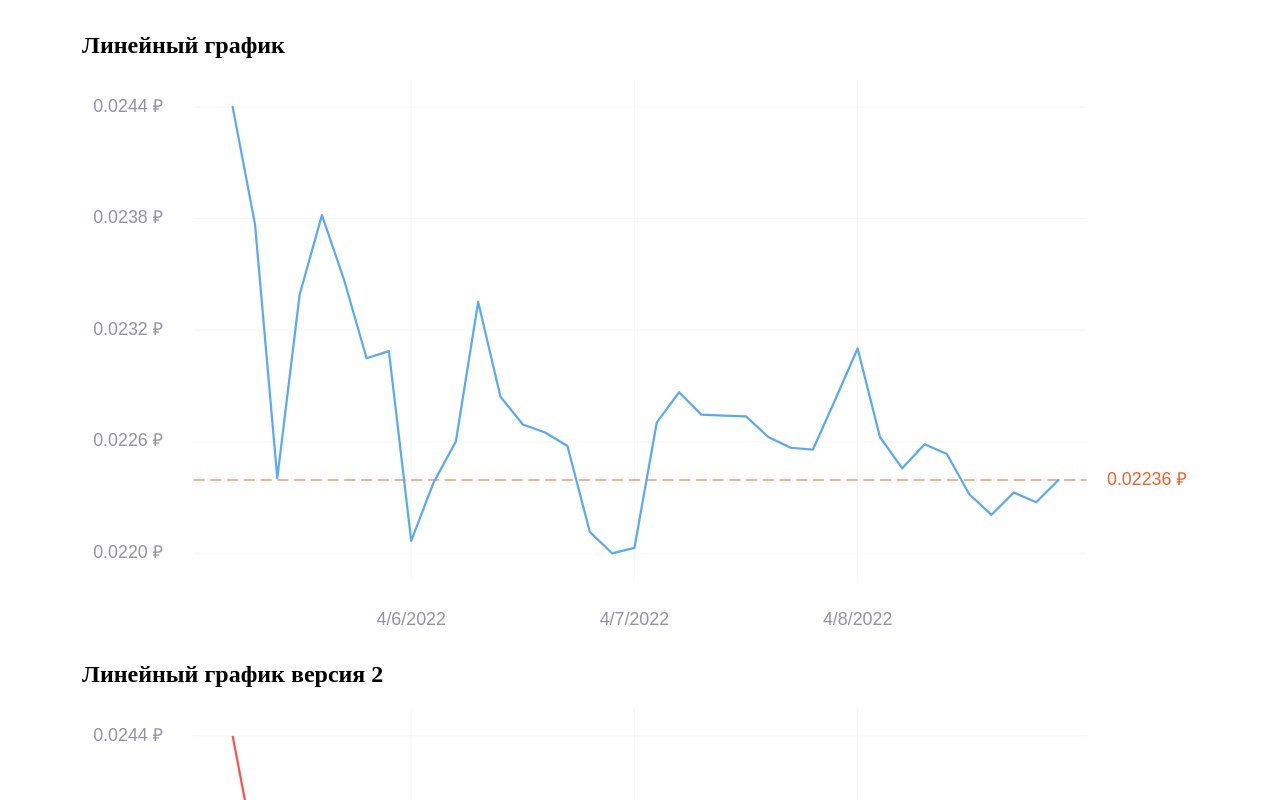
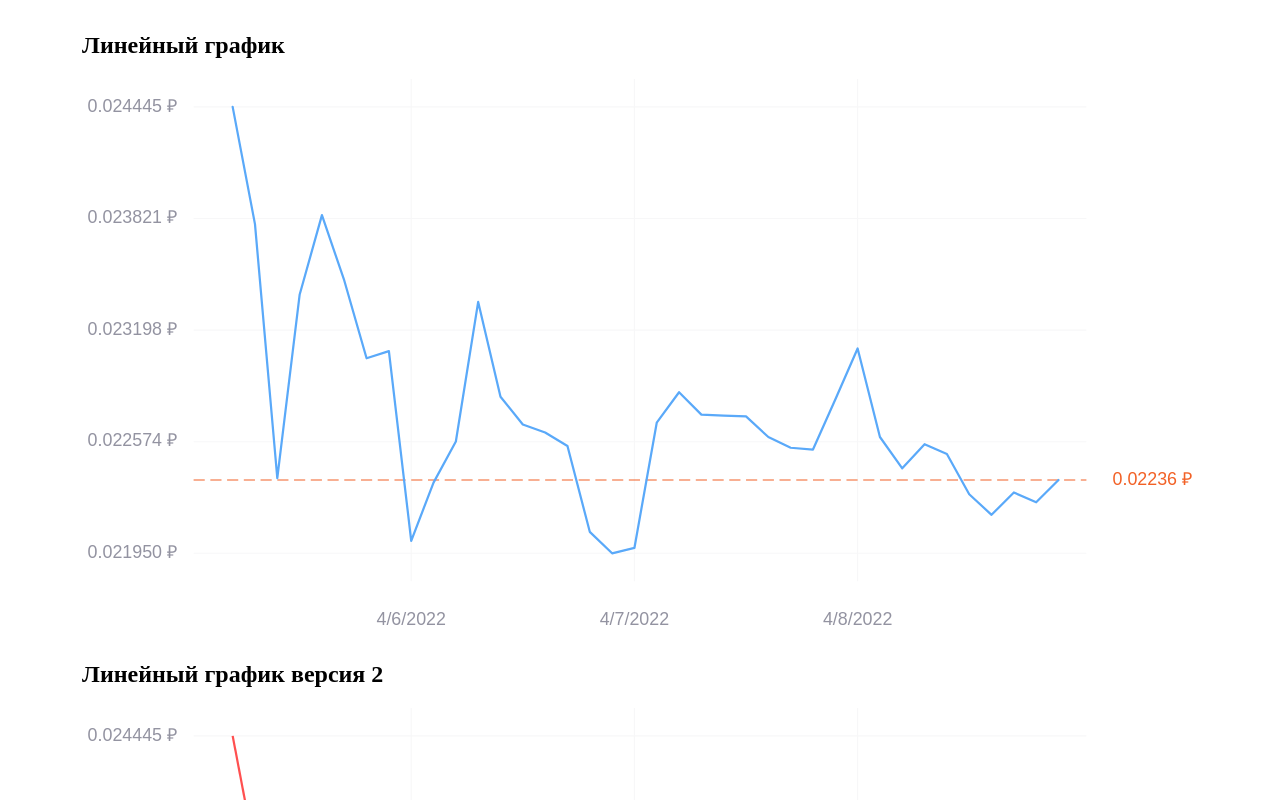
Before and after one commit to codeBurger770/react-svg-charts, a React (Create React App) app: page / in a window 1280 px wide. Shown: the top 800 px of the page. Built offline with nearby package versions, Linux system fonts and the light colour scheme.

Commit message:
Различные правки

```diff
--- a/src/components/candlestick-chart/CandlestickChart.tsx
+++ b/src/components/candlestick-chart/CandlestickChart.tsx
@@ -19,47 +19,52 @@ export function CandlestickChart(props: ICandlestickChartProps) {
     const [xClient, setXClient] = useState(0);
     const [xOffset, setXOffset] = useState(0);
 
-    const { candlesticksWithX, xMin } = useMemo(() => {
-        const candlesticksWithX = [...props.data].reverse().map((i, index) => ({
+    const { dataWithX, xMin } = useMemo(() => {
+        const dataWithX = [...props.data].reverse().map((i, index) => ({
             ...i,
             x: 875 - index * 20,
         })).reverse();
         return {
-            candlesticksWithX,
-            xMin: candlesticksWithX[0].x,
+            dataWithX,
+            xMin: dataWithX.length ? dataWithX[0].x : 0,
         };
     }, [props.data]);
 
-    const { candlesticksWithXOffset, valueMin, valueMax } = useMemo(() => {
-        const candlesticksWithXOffset = candlesticksWithX.map(i => ({
+    const { dataWithXOffset, valueMin, valueMax } = useMemo(() => {
+        const dataWithXOffset = dataWithX.map(i => ({
             ...i,
             x: i.x - xOffset,
         }));
-        const values = candlesticksWithXOffset
+        const values = dataWithXOffset
             .filter(i => i.x >= 125 && i.x <= 875)
             .map(i => [i.high, i.low, i.open, i.close])
             .flat();
         return {
-            candlesticksWithXOffset,
+            dataWithXOffset,
             valueMin: Math.min(...values),
             valueMax: Math.max(...values),
         };
-    }, [candlesticksWithX, xOffset]);
+    }, [dataWithX, xOffset]);
 
     const yAxis = useMemo(() => {
-        const yAxis = [];
-        const { close } = candlesticksWithXOffset[candlesticksWithXOffset.length - 1];
+        const yAxis: JSX.Element[] = [];
+
+        if (!dataWithXOffset.length) {
+            return yAxis;
+        }
+
+        const { close } = dataWithXOffset[dataWithXOffset.length - 1];
 
         if (close < valueMin) {
-            yAxis.push(<text key="yAxis-close" x="990" y="425" fill="#F26126" textAnchor="end" alignmentBaseline="middle">{close} &#8381;</text>);
+            yAxis.push(<text key="yAxis-close" x="995" y="425" fill="#F26126" textAnchor="end" alignmentBaseline="middle">{close} &#8381;</text>);
         } else if (close > valueMax) {
-            yAxis.push(<text key="yAxis-close" x="990" y="25" fill="#F26126" textAnchor="end" alignmentBaseline="middle">{close} &#8381;</text>);
+            yAxis.push(<text key="yAxis-close" x="995" y="25" fill="#F26126" textAnchor="end" alignmentBaseline="middle">{close} &#8381;</text>);
         } else {
-            const y = interpolate(close, [valueMin, valueMax], [425, 25]);
+            const y = interpolate(close, [valueMin, valueMax], [425, 25]) || 25;
             yAxis.push(
                 <React.Fragment key="yAxis-close">
                     <line x1="100" y1={y} x2="900" y2={y} stroke="#F26126" strokeDasharray="10 5" />
-                    <text x="990" y={y} fill="#F26126" textAnchor="end" alignmentBaseline="middle">{close} &#8381;</text>
+                    <text x="995" y={y} fill="#F26126" textAnchor="end" alignmentBaseline="middle">{close} &#8381;</text>
                 </React.Fragment>
             );
         }
@@ -72,26 +77,28 @@ export function CandlestickChart(props: ICandlestickChartProps) {
             yAxis.push(
                 <React.Fragment key={`yAxis-${value}`}>
                     <line x1="100" y1={y} x2="900" y2={y} stroke="#F7F7F8" />
-                    <text x="10" y={y} fill="#9393A1" alignmentBaseline="middle">{value} &#8381;</text>
+                    <text x="5" y={y} fill="#9393A1" alignmentBaseline="middle">{value} &#8381;</text>
                 </React.Fragment>
             );
         }
 
         return yAxis;
-    }, [candlesticksWithXOffset, valueMin, valueMax]);
+    }, [dataWithXOffset, valueMin, valueMax]);
 
     const { xAxis, candlesticks } = useMemo(() => {
         const xAxis: JSX.Element[] = [];
         const candlesticks: JSX.Element[] = [];
         let datePrev = '';
+        let xPrev = dataWithXOffset.length ? dataWithXOffset[0].x : 0;
 
-        candlesticksWithXOffset.forEach(i => {
+        dataWithXOffset.forEach(i => {
             const date = new Date(i.dateTime).toLocaleDateString();
 
             if (datePrev !== date) {
                 datePrev = date;
 
-                if (i.x >= 125 && i.x <= 875) {
+                if (i.x >= 125 && i.x <= 875 && (i.x - xPrev >= 100 || i.x - xPrev === 0)) {
+                    xPrev = i.x;
                     xAxis.push(
                         <React.Fragment key={`xAxis-${date}`}>
                             <line x1={i.x} y1="0" x2={i.x} y2="450" stroke="#F7F7F8" />
@@ -120,7 +127,7 @@ export function CandlestickChart(props: ICandlestickChartProps) {
             xAxis,
             candlesticks,
         };
-    }, [candlesticksWithXOffset]);
+    }, [dataWithXOffset]);
 
     const tooltip = useMemo(() => {
         if (!ref.current || isMoving || !xClient) {
@@ -129,43 +136,43 @@ export function CandlestickChart(props: ICandlestickChartProps) {
 
         const boundingClientRect = ref.current.getBoundingClientRect();
         let x = (xClient - boundingClientRect.x) / boundingClientRect.width * 1000;
-        let candlestickHovering: any;
+        let itemHovering: any;
         let intervalPrev = 1000;
-        candlesticksWithXOffset.forEach(i => {
+        dataWithXOffset.forEach(i => {
             const interval = Math.abs(i.x - x);
 
             if (interval <= 10 && interval < intervalPrev) {
                 intervalPrev = interval;
-                candlestickHovering = i;
+                itemHovering = i;
             }
         });
 
-        if (!candlestickHovering || (candlestickHovering.x < 125 || candlestickHovering.x > 875)) {
+        if (!itemHovering || (itemHovering.x < 125 || itemHovering.x > 875)) {
             return null;
         }
 
-        x = candlestickHovering.x >= 500 ? candlestickHovering.x - 320 : candlestickHovering.x + 20;
-        const dateTime = new Date(candlestickHovering.dateTime);
+        x = itemHovering.x >= 500 ? itemHovering.x - 320 : itemHovering.x + 20;
+        const dateTime = new Date(itemHovering.dateTime);
 
         return (
             <>
-                <rect x={candlestickHovering.x - 10} y="0" width={20} height="450" fill="#9393A1" fillOpacity="0.5" />
+                <rect x={itemHovering.x - 10} y="0" width={20} height="450" fill="#9393A1" fillOpacity="0.5" />
                 <rect x={x} y="160" width={300} height="130" fill="#FFFFFF" stroke="#9393A1" />
                 <text x={x + 10} y="175" fill="#646478" alignmentBaseline="middle" fontWeight="bold">Открытие</text>
-                <text x={x + 290} y="175" fill="#646478" textAnchor="end" alignmentBaseline="middle">{candlestickHovering.open} &#8381;</text>
+                <text x={x + 290} y="175" fill="#646478" textAnchor="end" alignmentBaseline="middle">{itemHovering.open} &#8381;</text>
                 <text x={x + 10} y="195" fill="#646478" alignmentBaseline="middle" fontWeight="bold">Закрытие</text>
-                <text x={x + 290} y="195" fill="#646478" textAnchor="end" alignmentBaseline="middle">{candlestickHovering.close} &#8381;</text>
+                <text x={x + 290} y="195" fill="#646478" textAnchor="end" alignmentBaseline="middle">{itemHovering.close} &#8381;</text>
                 <text x={x + 10} y="215" fill="#646478" alignmentBaseline="middle" fontWeight="bold">Максимум</text>
-                <text x={x + 290} y="215" fill="#646478" textAnchor="end" alignmentBaseline="middle">{candlestickHovering.high} &#8381;</text>
+                <text x={x + 290} y="215" fill="#646478" textAnchor="end" alignmentBaseline="middle">{itemHovering.high} &#8381;</text>
                 <text x={x + 10} y="235" fill="#646478" alignmentBaseline="middle" fontWeight="bold">Минимум</text>
-                <text x={x + 290} y="235" fill="#646478" textAnchor="end" alignmentBaseline="middle">{candlestickHovering.low} &#8381;</text>
+                <text x={x + 290} y="235" fill="#646478" textAnchor="end" alignmentBaseline="middle">{itemHovering.low} &#8381;</text>
                 <text x={x + 10} y="255" fill="#646478" alignmentBaseline="middle" fontWeight="bold">Объём</text>
-                <text x={x + 290} y="255" fill="#646478" textAnchor="end" alignmentBaseline="middle">{candlestickHovering.volume}</text>
+                <text x={x + 290} y="255" fill="#646478" textAnchor="end" alignmentBaseline="middle">{itemHovering.volume}</text>
                 <text x={x + 10} y="275" fill="#646478" alignmentBaseline="middle" fontWeight="bold">Дата</text>
                 <text x={x + 290} y="275" fill="#646478" textAnchor="end" alignmentBaseline="middle">{dateTime.toLocaleDateString()}, {dateTime.toLocaleTimeString()}</text>
             </>
         );
-    }, [isMoving, xClient, candlesticksWithXOffset]);
+    }, [isMoving, xClient, dataWithXOffset]);
 
     const start = useCallback((e: any) => {
         setMoving(true);
--- a/src/components/line-chart-v2/LineChartV2.tsx
+++ b/src/components/line-chart-v2/LineChartV2.tsx
@@ -15,46 +15,51 @@ export function LineChartV2(props: ILineChartV2Props) {
     const [xClient, setXClient] = useState(0);
     const [xOffset, setXOffset] = useState(0);
 
-    const { candlesticksWithX, xMin } = useMemo(() => {
-        const candlesticksWithX = [...props.data].reverse().map((i, index) => ({
+    const { dataWithX, xMin } = useMemo(() => {
+        const dataWithX = [...props.data].reverse().map((i, index) => ({
             ...i,
             x: 875 - index * 20,
         })).reverse();
         return {
-            candlesticksWithX,
-            xMin: candlesticksWithX[0].x,
+            dataWithX,
+            xMin: dataWithX.length ? dataWithX[0].x : 0,
         };
     }, [props.data]);
 
-    const { candlesticksWithXOffset, valueMin, valueMax } = useMemo(() => {
-        const candlesticksWithXOffset = candlesticksWithX.map(i => ({
+    const { dataWithXOffset, valueMin, valueMax } = useMemo(() => {
+        const dataWithXOffset = dataWithX.map(i => ({
             ...i,
             x: i.x - xOffset,
         }));
-        const values = candlesticksWithXOffset
+        const values = dataWithXOffset
             .filter(i => i.x >= 125 && i.x <= 875)
             .map(i => i.close);
         return {
-            candlesticksWithXOffset,
+            dataWithXOffset,
             valueMin: Math.min(...values),
             valueMax: Math.max(...values),
         };
-    }, [candlesticksWithX, xOffset]);
+    }, [dataWithX, xOffset]);
 
     const yAxis = useMemo(() => {
-        const yAxis = [];
-        const { close } = candlesticksWithXOffset[candlesticksWithXOffset.length - 1];
+        const yAxis: JSX.Element[] = [];
+
+        if (!dataWithXOffset.length) {
+            return yAxis;
+        }
+
+        const { close } = dataWithXOffset[dataWithXOffset.length - 1];
 
         if (close < valueMin) {
-            yAxis.push(<text key="yAxis-close" x="990" y="425" fill="#F26126" textAnchor="end" alignmentBaseline="middle">{close} &#8381;</text>);
+            yAxis.push(<text key="yAxis-close" x="995" y="425" fill="#F26126" textAnchor="end" alignmentBaseline="middle">{close} &#8381;</text>);
         } else if (close > valueMax) {
-            yAxis.push(<text key="yAxis-close" x="990" y="25" fill="#F26126" textAnchor="end" alignmentBaseline="middle">{close} &#8381;</text>);
+            yAxis.push(<text key="yAxis-close" x="995" y="25" fill="#F26126" textAnchor="end" alignmentBaseline="middle">{close} &#8381;</text>);
         } else {
-            const y = interpolate(close, [valueMin, valueMax], [425, 25]);
+            const y = interpolate(close, [valueMin, valueMax], [425, 25]) || 25;
             yAxis.push(
                 <React.Fragment key="yAxis-close">
                     <line x1="100" y1={y} x2="900" y2={y} stroke="#F26126" strokeDasharray="10 5" />
-                    <text x="990" y={y} fill="#F26126" textAnchor="end" alignmentBaseline="middle">{close} &#8381;</text>
+                    <text x="995" y={y} fill="#F26126" textAnchor="end" alignmentBaseline="middle">{close} &#8381;</text>
                 </React.Fragment>
             );
         }
@@ -62,31 +67,33 @@ export function LineChartV2(props: ILineChartV2Props) {
         const interval = (valueMax - valueMin) / 4;
 
         for (let i = 0; i < 5; i++) {
-            const value = (valueMax - i * interval).toFixed(4);
+            const value = (valueMax - i * interval).toFixed(6);
             const y = i * 100 + 25;
             yAxis.push(
                 <React.Fragment key={`yAxis-${value}`}>
                     <line x1="100" y1={y} x2="900" y2={y} stroke="#F7F7F8" />
-                    <text x="10" y={y} fill="#9393A1" alignmentBaseline="middle">{value} &#8381;</text>
+                    <text x="5" y={y} fill="#9393A1" alignmentBaseline="middle">{value} &#8381;</text>
                 </React.Fragment>
             );
         }
 
         return yAxis;
-    }, [candlesticksWithXOffset, valueMin, valueMax]);
+    }, [dataWithXOffset, valueMin, valueMax]);
 
     const { xAxis, line } = useMemo(() => {
         const xAxis: JSX.Element[] = [];
         const line: JSX.Element[] = [];
         let datePrev = '';
+        let xPrev = dataWithXOffset.length ? dataWithXOffset[0].x : 0;
 
-        candlesticksWithXOffset.forEach((i, index, array) => {
+        dataWithXOffset.forEach((i, index, array) => {
             const date = new Date(i.dateTime).toLocaleDateString();
 
             if (datePrev !== date) {
                 datePrev = date;
 
-                if (i.x >= 125 && i.x <= 875) {
+                if (i.x >= 125 && i.x <= 875 && (i.x - xPrev >= 100 || i.x - xPrev === 0)) {
+                    xPrev = i.x;
                     xAxis.push(
                         <React.Fragment key={`xAxis-${date}`}>
                             <line x1={i.x} y1="0" x2={i.x} y2="450" stroke="#F7F7F8" />
@@ -100,7 +107,7 @@ export function LineChartV2(props: ILineChartV2Props) {
                 const y1 = interpolate(i.close, [valueMin, valueMax], [425, 25]);
                 const y2 = interpolate(array[index + 1].close, [valueMin, valueMax], [425, 25]);
                 const color = array[index + 1].close >= i.close ? '#3CD280' : '#FF5050';
-                line.push(<line x1={i.x} y1={y1} x2={array[index + 1].x} y2={y2} stroke={color} strokeWidth="2" />);
+                line.push(<line key={`line-${i.x}-${array[index + 1].x}`} x1={i.x} y1={y1} x2={array[index + 1].x} y2={y2} stroke={color} strokeWidth="2" />);
             }
         });
 
@@ -108,7 +115,7 @@ export function LineChartV2(props: ILineChartV2Props) {
             xAxis,
             line,
         };
-    }, [candlesticksWithXOffset, valueMin, valueMax]);
+    }, [dataWithXOffset, valueMin, valueMax]);
 
     const tooltip = useMemo(() => {
         if (!ref.current || isMoving || !xClient) {
@@ -117,37 +124,37 @@ export function LineChartV2(props: ILineChartV2Props) {
 
         const boundingClientRect = ref.current.getBoundingClientRect();
         let x = (xClient - boundingClientRect.x) / boundingClientRect.width * 1000;
-        let candlestickHovering: any;
+        let itemHovering: any;
         let intervalPrev = 1000;
-        candlesticksWithXOffset.forEach(i => {
+        dataWithXOffset.forEach(i => {
             const interval = Math.abs(i.x - x);
 
             if (interval <= 10 && interval < intervalPrev) {
                 intervalPrev = interval;
-                candlestickHovering = i;
+                itemHovering = i;
             }
         });
 
-        if (!candlestickHovering || (candlestickHovering.x < 125 || candlestickHovering.x > 875)) {
+        if (!itemHovering || (itemHovering.x < 125 || itemHovering.x > 875)) {
             return null;
         }
 
-        x = candlestickHovering.x >= 500 ? candlestickHovering.x - 320 : candlestickHovering.x + 20;
-        const dateTime = new Date(candlestickHovering.dateTime);
-        const close = interpolate(candlestickHovering.close, [valueMin, valueMax], [425, 25]);
+        x = itemHovering.x >= 500 ? itemHovering.x - 320 : itemHovering.x + 20;
+        const dateTime = new Date(itemHovering.dateTime);
+        const close = interpolate(itemHovering.close, [valueMin, valueMax], [425, 25]);
 
         return (
             <>
-                <line x1={candlestickHovering.x} y1="0" x2={candlestickHovering.x} y2="450" stroke="#9393A1" />
-                <circle cx={candlestickHovering.x} cy={close} r="5" fill="#9393A1" />
+                <line x1={itemHovering.x} y1="0" x2={itemHovering.x} y2="450" stroke="#9393A1" />
+                <circle cx={itemHovering.x} cy={close} r="5" fill="#9393A1" />
                 <rect x={x} y="200" width={300} height="50" fill="#FFFFFF" stroke="#9393A1" />
                 <text x={x + 10} y="215" fill="#646478" alignmentBaseline="middle" fontWeight="bold">Закрытие</text>
-                <text x={x + 290} y="215" fill="#646478" textAnchor="end" alignmentBaseline="middle">{candlestickHovering.close} &#8381;</text>
+                <text x={x + 290} y="215" fill="#646478" textAnchor="end" alignmentBaseline="middle">{itemHovering.close} &#8381;</text>
                 <text x={x + 10} y="235" fill="#646478" alignmentBaseline="middle" fontWeight="bold">Дата</text>
                 <text x={x + 290} y="235" fill="#646478" textAnchor="end" alignmentBaseline="middle">{dateTime.toLocaleDateString()}, {dateTime.toLocaleTimeString()}</text>
             </>
         );
-    }, [isMoving, xClient, candlesticksWithXOffset]);
+    }, [isMoving, xClient, dataWithXOffset]);
 
     const start = useCallback((e: any) => {
         setMoving(true);
--- a/src/components/line-chart/LineChart.tsx
+++ b/src/components/line-chart/LineChart.tsx
@@ -15,46 +15,51 @@ export function LineChart(props: ILineChartProps) {
     const [xClient, setXClient] = useState(0);
     const [xOffset, setXOffset] = useState(0);
 
-    const { candlesticksWithX, xMin } = useMemo(() => {
-        const candlesticksWithX = [...props.data].reverse().map((i, index) => ({
+    const { dataWithX, xMin } = useMemo(() => {
+        const dataWithX = [...props.data].reverse().map((i, index) => ({
             ...i,
             x: 875 - index * 20,
         })).reverse();
         return {
-            candlesticksWithX,
-            xMin: candlesticksWithX[0].x,
+            dataWithX,
+            xMin: dataWithX.length ? dataWithX[0].x : 0,
         };
     }, [props.data]);
 
-    const { candlesticksWithXOffset, valueMin, valueMax } = useMemo(() => {
-        const candlesticksWithXOffset = candlesticksWithX.map(i => ({
+    const { dataWithXOffset, valueMin, valueMax } = useMemo(() => {
+        const dataWithXOffset = dataWithX.map(i => ({
             ...i,
             x: i.x - xOffset,
         }));
-        const values = candlesticksWithXOffset
+        const values = dataWithXOffset
             .filter(i => i.x >= 125 && i.x <= 875)
             .map(i => i.close);
         return {
-            candlesticksWithXOffset,
+            dataWithXOffset,
             valueMin: Math.min(...values),
             valueMax: Math.max(...values),
         };
-    }, [candlesticksWithX, xOffset]);
+    }, [dataWithX, xOffset]);
 
     const yAxis = useMemo(() => {
-        const yAxis = [];
-        const { close } = candlesticksWithXOffset[candlesticksWithXOffset.length - 1];
+        const yAxis: JSX.Element[] = [];
+
+        if (!dataWithXOffset.length) {
+            return yAxis;
+        }
+
+        const { close } = dataWithXOffset[dataWithXOffset.length - 1];
 
         if (close < valueMin) {
-            yAxis.push(<text key="yAxis-close" x="990" y="425" fill="#F26126" textAnchor="end" alignmentBaseline="middle">{close} &#8381;</text>);
+            yAxis.push(<text key="yAxis-close" x="995" y="425" fill="#F26126" textAnchor="end" alignmentBaseline="middle">{close} &#8381;</text>);
         } else if (close > valueMax) {
-            yAxis.push(<text key="yAxis-close" x="990" y="25" fill="#F26126" textAnchor="end" alignmentBaseline="middle">{close} &#8381;</text>);
+            yAxis.push(<text key="yAxis-close" x="995" y="25" fill="#F26126" textAnchor="end" alignmentBaseline="middle">{close} &#8381;</text>);
         } else {
-            const y = interpolate(close, [valueMin, valueMax], [425, 25]);
+            const y = interpolate(close, [valueMin, valueMax], [425, 25]) || 25;
             yAxis.push(
                 <React.Fragment key="yAxis-close">
                     <line x1="100" y1={y} x2="900" y2={y} stroke="#F26126" strokeDasharray="10 5" />
-                    <text x="990" y={y} fill="#F26126" textAnchor="end" alignmentBaseline="middle">{close} &#8381;</text>
+                    <text x="995" y={y} fill="#F26126" textAnchor="end" alignmentBaseline="middle">{close} &#8381;</text>
                 </React.Fragment>
             );
         }
@@ -62,31 +67,33 @@ export function LineChart(props: ILineChartProps) {
         const interval = (valueMax - valueMin) / 4;
 
         for (let i = 0; i < 5; i++) {
-            const value = (valueMax - i * interval).toFixed(4);
+            const value = (valueMax - i * interval).toFixed(6);
             const y = i * 100 + 25;
             yAxis.push(
                 <React.Fragment key={`yAxis-${value}`}>
                     <line x1="100" y1={y} x2="900" y2={y} stroke="#F7F7F8" />
-                    <text x="10" y={y} fill="#9393A1" alignmentBaseline="middle">{value} &#8381;</text>
+                    <text x="5" y={y} fill="#9393A1" alignmentBaseline="middle">{value} &#8381;</text>
                 </React.Fragment>
             );
         }
 
         return yAxis;
-    }, [candlesticksWithXOffset, valueMin, valueMax]);
+    }, [dataWithXOffset, valueMin, valueMax]);
 
     const { xAxis, line } = useMemo(() => {
         const xAxis: JSX.Element[] = [];
         const linePoints: string[] = [];
         let datePrev = '';
+        let xPrev = dataWithXOffset.length ? dataWithXOffset[0].x : 0;
 
-        candlesticksWithXOffset.forEach(i => {
+        dataWithXOffset.forEach(i => {
             const date = new Date(i.dateTime).toLocaleDateString();
 
             if (datePrev !== date) {
                 datePrev = date;
 
-                if (i.x >= 125 && i.x <= 875) {
+                if (i.x >= 125 && i.x <= 875 && (i.x - xPrev >= 100 || i.x - xPrev === 0)) {
+                    xPrev = i.x;
                     xAxis.push(
                         <React.Fragment key={`xAxis-${date}`}>
                             <line x1={i.x} y1="0" x2={i.x} y2="450" stroke="#F7F7F8" />
@@ -106,7 +113,7 @@ export function LineChart(props: ILineChartProps) {
             xAxis,
             line: <polyline points={linePoints.join(' ')} fill="none" stroke="#5AA9F9" strokeWidth="2" strokeLinecap="round" strokeLinejoin="round" />,
         };
-    }, [candlesticksWithXOffset]);
+    }, [dataWithXOffset]);
 
     const tooltip = useMemo(() => {
         if (!ref.current || isMoving || !xClient) {
@@ -115,37 +122,37 @@ export function LineChart(props: ILineChartProps) {
 
         const boundingClientRect = ref.current.getBoundingClientRect();
         let x = (xClient - boundingClientRect.x) / boundingClientRect.width * 1000;
-        let candlestickHovering: any;
+        let itemHovering: any;
         let intervalPrev = 1000;
-        candlesticksWithXOffset.forEach(i => {
+        dataWithXOffset.forEach(i => {
             const interval = Math.abs(i.x - x);
 
             if (interval <= 10 && interval < intervalPrev) {
                 intervalPrev = interval;
-                candlestickHovering = i;
+                itemHovering = i;
             }
         });
 
-        if (!candlestickHovering || (candlestickHovering.x < 125 || candlestickHovering.x > 875)) {
+        if (!itemHovering || (itemHovering.x < 125 || itemHovering.x > 875)) {
             return null;
         }
 
-        x = candlestickHovering.x >= 500 ? candlestickHovering.x - 320 : candlestickHovering.x + 20;
-        const dateTime = new Date(candlestickHovering.dateTime);
-        const close = interpolate(candlestickHovering.close, [valueMin, valueMax], [425, 25]);
+        x = itemHovering.x >= 500 ? itemHovering.x - 320 : itemHovering.x + 20;
+        const dateTime = new Date(itemHovering.dateTime);
+        const close = interpolate(itemHovering.close, [valueMin, valueMax], [425, 25]);
 
         return (
             <>
-                <line x1={candlestickHovering.x} y1="0" x2={candlestickHovering.x} y2="450" stroke="#9393A1" />
-                <circle cx={candlestickHovering.x} cy={close} r="5" fill="#9393A1" />
+                <line x1={itemHovering.x} y1="0" x2={itemHovering.x} y2="450" stroke="#9393A1" />
+                <circle cx={itemHovering.x} cy={close} r="5" fill="#9393A1" />
                 <rect x={x} y="200" width={300} height="50" fill="#FFFFFF" stroke="#9393A1" />
                 <text x={x + 10} y="215" fill="#646478" alignmentBaseline="middle" fontWeight="bold">Закрытие</text>
-                <text x={x + 290} y="215" fill="#646478" textAnchor="end" alignmentBaseline="middle">{candlestickHovering.close} &#8381;</text>
+                <text x={x + 290} y="215" fill="#646478" textAnchor="end" alignmentBaseline="middle">{itemHovering.close} &#8381;</text>
                 <text x={x + 10} y="235" fill="#646478" alignmentBaseline="middle" fontWeight="bold">Дата</text>
                 <text x={x + 290} y="235" fill="#646478" textAnchor="end" alignmentBaseline="middle">{dateTime.toLocaleDateString()}, {dateTime.toLocaleTimeString()}</text>
             </>
         );
-    }, [isMoving, xClient, candlesticksWithXOffset]);
+    }, [isMoving, xClient, dataWithXOffset]);
 
     const start = useCallback((e: any) => {
         setMoving(true);
```
